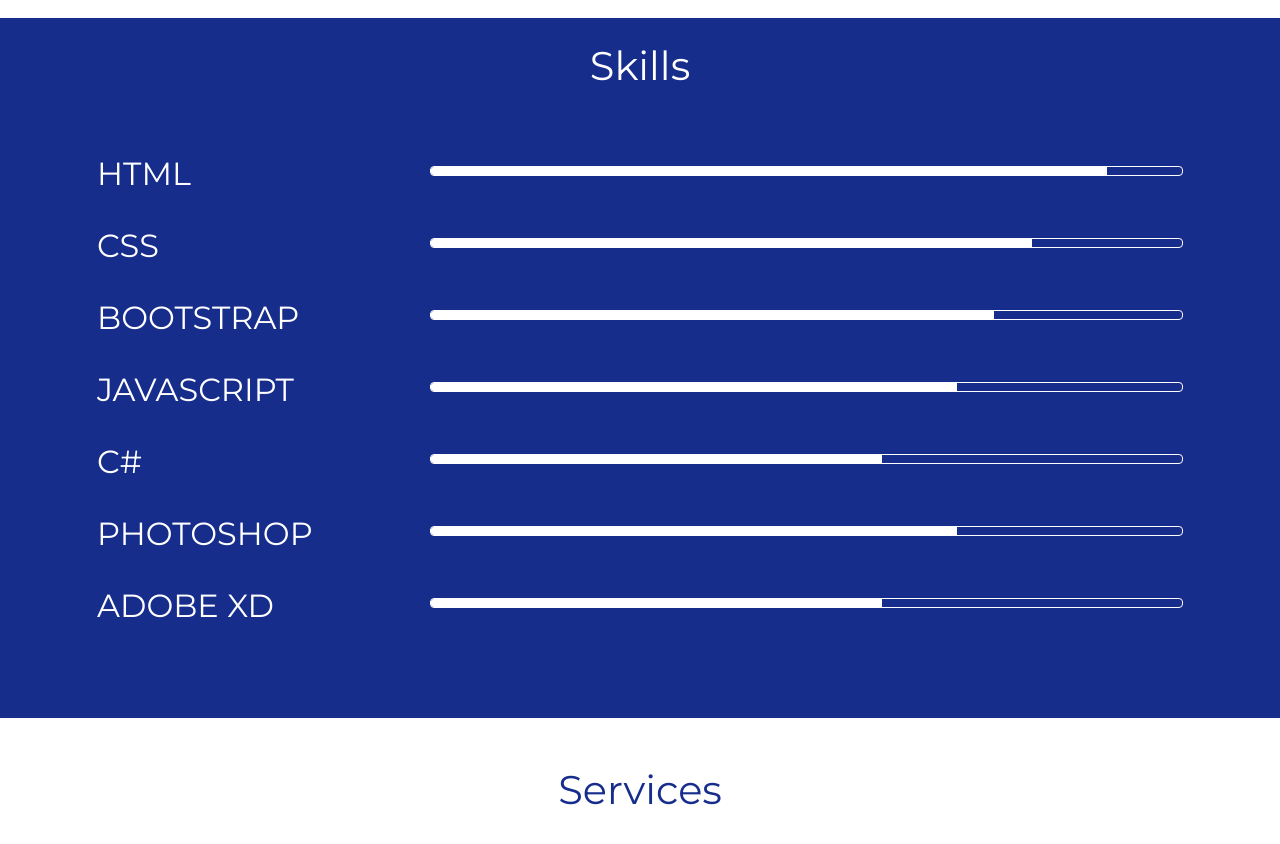
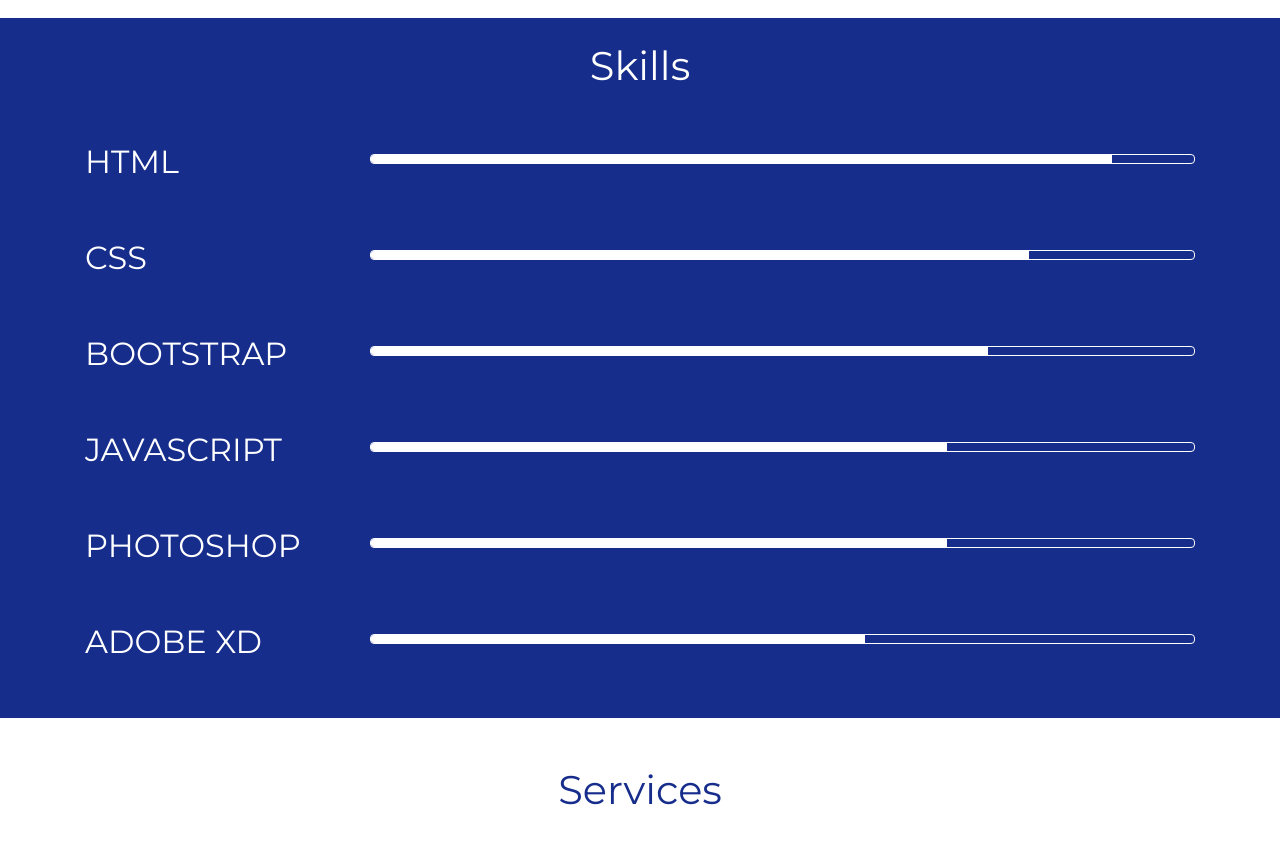
Before and after one commit to alexgomezde/website, a plain HTML site: page index.html in a window 1280 px wide. Shown: the part 1440-2284 px from the top of the page. Drawn offline with nearby package versions, Linux system fonts and the light colour scheme.

Commit message:
remove table tag

```diff
--- a/css/style.css
+++ b/css/style.css
@@ -177,6 +177,10 @@ nav .navbar-nav li.active > a::after {
     #services .row{
         height: 620px;
     }
+
+    #skills .skill{
+        font-size: 16px;
+    }
 }
 
 @media (max-width:500px){
@@ -216,7 +220,7 @@ nav .navbar-nav li.active > a::after {
     }
 
     #skills {
-        height: 500px;
+        height: 600px;
 
     }
     #skills h1{
--- a/index.html
+++ b/index.html
@@ -88,64 +88,61 @@
                 <div class="col-md-12">
                     <h1 class="mt-4 text-center">Skills</h1>
 
-                    <table class="table table-borderless mt-5">
-                        <tr>
-                            <td class="skill">HTML</td>
-                            <td>
+                    <div class="row mt-5">
+                        <div class="col-md-3 skill">HTML</div>
+                        <div class="col-md-9">
                             <div class="progress mt-3">
                                 <div class="progress-bar" style="width: 90%"></div>
                             </div>
-                            </td>
-                        </tr>
-                        <tr>
-                            <td class="skill">CSS</td>
-                            <td>
+                        </div>
+                    </div>
+
+                    <div class="row mt-5">
+                        <div class="col-md-3 skill">CSS</div>
+                        <div class="col-md-9">
                             <div class="progress mt-3">
                                 <div class="progress-bar" style="width: 80%"></div>
                             </div>
-                            </td>
-                        </tr>
-                        <tr>
-                            <td class="skill">BOOTSTRAP</td>
-                            <td>
+                        </div>
+                    </div>
+
+                    <div class="row mt-5">
+                        <div class="col-md-3 skill">BOOTSTRAP</div>
+                        <div class="col-md-9">
                             <div class="progress mt-3">
                                 <div class="progress-bar" style="width: 75%"></div>
                             </div>
-                            </td>
-                        </tr>
-                        <tr>
-                            <td class="skill">JAVASCRIPT</td>
-                            <td>
+                        </div>
+                    </div>
+
+                    <div class="row mt-5">
+                        <div class="col-md-3 skill">JAVASCRIPT</div>
+                        <div class="col-md-9">
                             <div class="progress mt-3">
                                 <div class="progress-bar" style="width: 70%"></div>
                             </div>
-                            </td>
-                        </tr>
-                        <tr>
-                            <td class="skill">C#</td>
-                            <td>
+                        </div>
+                    </div>
+
+                    <div class="row mt-5">
+                        <div class="col-md-3 skill">PHOTOSHOP</div>
+                        <div class="col-md-9">
+                            <div class="progress mt-3">
+                                <div class="progress-bar" style="width: 70%"></div>
+                            </div>
+                        </div>
+                    </div>
+
+
+                    <div class="row mt-5">
+                        <div class="col-md-3 skill">ADOBE XD</div>
+                        <div class="col-md-9">
                             <div class="progress mt-3">
                                 <div class="progress-bar" style="width: 60%"></div>
                             </div>
-                            </td>
-                        </tr>
-                        <tr>
-                            <td class="skill">PHOTOSHOP</td>
-                            <td>
-                                <div class="progress mt-3">
-                                    <div class="progress-bar" style="width: 70%"></div>
                         </div>
-                            </td>
-                        </tr>
-                        <tr>
-                            <td class="skill">ADOBE XD</td>
-                            <td class="align-items-center">
-                                <div class="progress mt-3">
-                                    <div class="progress-bar" style="width: 60%"></div>
                     </div>
-                            </td>
-                        </tr>
-                    </table>
+
                 </div>
             </div>
         </div>
```
Lines whose indentation alone changed are shown as unchanged.
